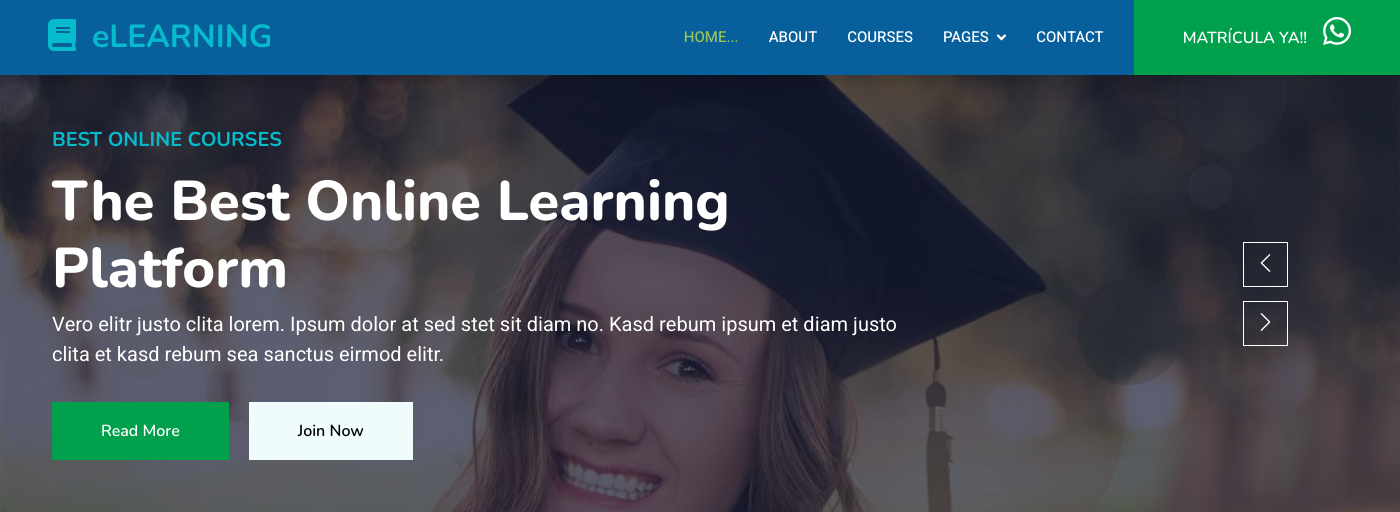
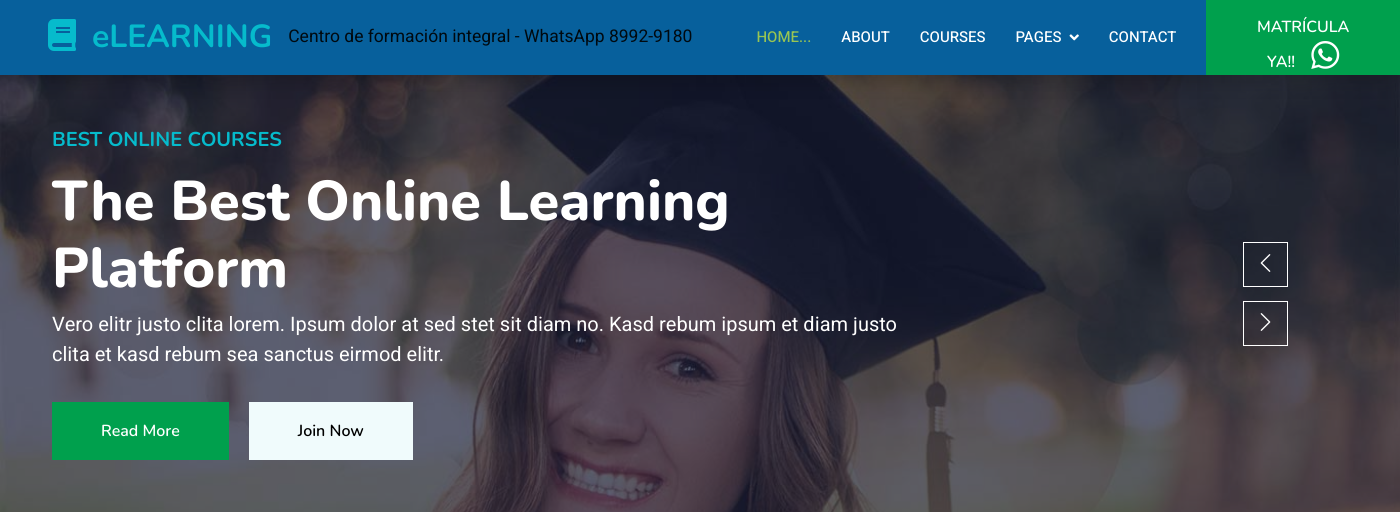
Before and after one commit to renan2013/cefi2026, a PHP site: page /index.php in a window 1400 px wide. Shown: the top 512 px of the page. Run offline with PHP 8.4, Linux system fonts and the light colour scheme; some libraries are stand-ins or nearby versions.

Commit message:
feat: Añadir texto 'Centro de formación integral - WhatsApp 8992-9180' después del logo

```diff
--- a/web_site/header.php
+++ b/web_site/header.php
@@ -43,10 +43,10 @@
 
     <!-- Navbar Start -->
     <nav class="navbar navbar-expand-lg navbar-light shadow sticky-top p-0">
-        <a href="index.php" class="navbar-brand d-flex align-items-center px-4 px-lg-5">
-            <h2 class="m-0 text-primary"><i class="fa fa-book me-3"></i>eLEARNING</h2>
-        </a>
-        <button type="button" class="navbar-toggler me-4" data-bs-toggle="collapse" data-bs-target="#navbarCollapse">
+                    <a href="index.php" class="navbar-brand d-flex align-items-center px-4 px-lg-5">
+                        <h2 class="m-0 text-primary"><i class="fa fa-book me-3"></i>eLEARNING</h2>
+                        <small class="ms-3">Centro de formación integral - WhatsApp 8992-9180</small>
+                    </a>        <button type="button" class="navbar-toggler me-4" data-bs-toggle="collapse" data-bs-target="#navbarCollapse">
             <span class="navbar-toggler-icon"></span>
         </button>
         <div class="collapse navbar-collapse align-items-center" id="navbarCollapse">
```
